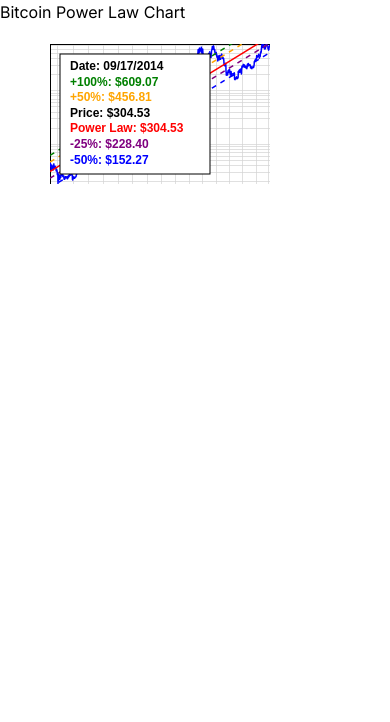
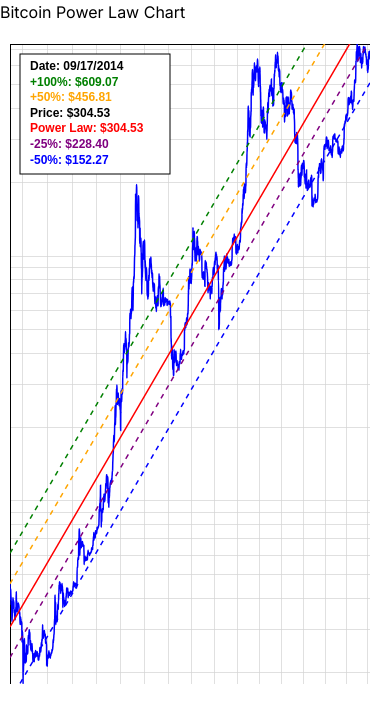
Before and after one commit to 1cmasson/btc-powerlaw, a Next.js app: page / in a window 390 px wide. Shown: the top 722 px of the page. Built offline with nearby package versions, Linux system fonts and the light colour scheme.

Commit message:
more responsive

```diff
--- a/src/app/components/LogLogChart.js
+++ b/src/app/components/LogLogChart.js
@@ -11,18 +11,18 @@
     const getDimensions = () => {
       const screenWidth = window.innerWidth;
       if (screenWidth < 640) {
-          return { width: 300, height: 200 }; // Small screens (e.g., phones)
+          return { width: 400, height: 700 }; // Small screens (e.g., phones)
       } else if (screenWidth < 1024) {
           return { width: 600, height: 400 }; // Medium screens (e.g., tablets)
       } else {
-          return { width: 900, height: 600 }; // Large screens (e.g., desktops)
+          return { width: 1300, height: 500 }; // Large screens (e.g., desktops)
       }
     };
 
     useEffect(() => {
       if (!svgRef.current || !wrapperRef.current) return;
 
-      const margin = { top: 20, right: 30, bottom: 40, left: 50 };
+      const margin = { top: 20, right: 30, bottom: 40, left: 10 };
       const { width, height } = getDimensions();
       const innerWidth = width - margin.left - margin.right;
       const innerHeight = height - margin.top - margin.bottom;
```
